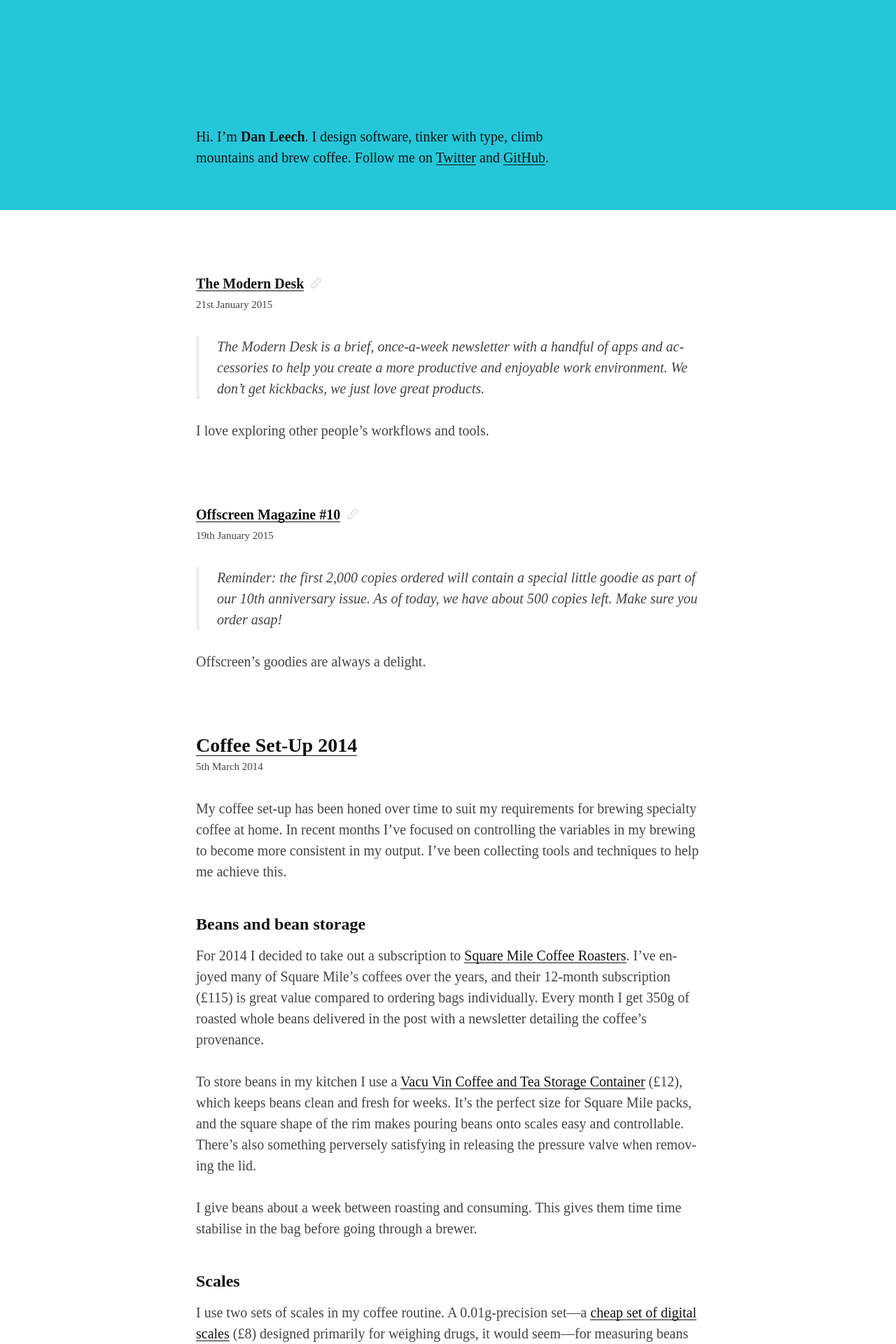
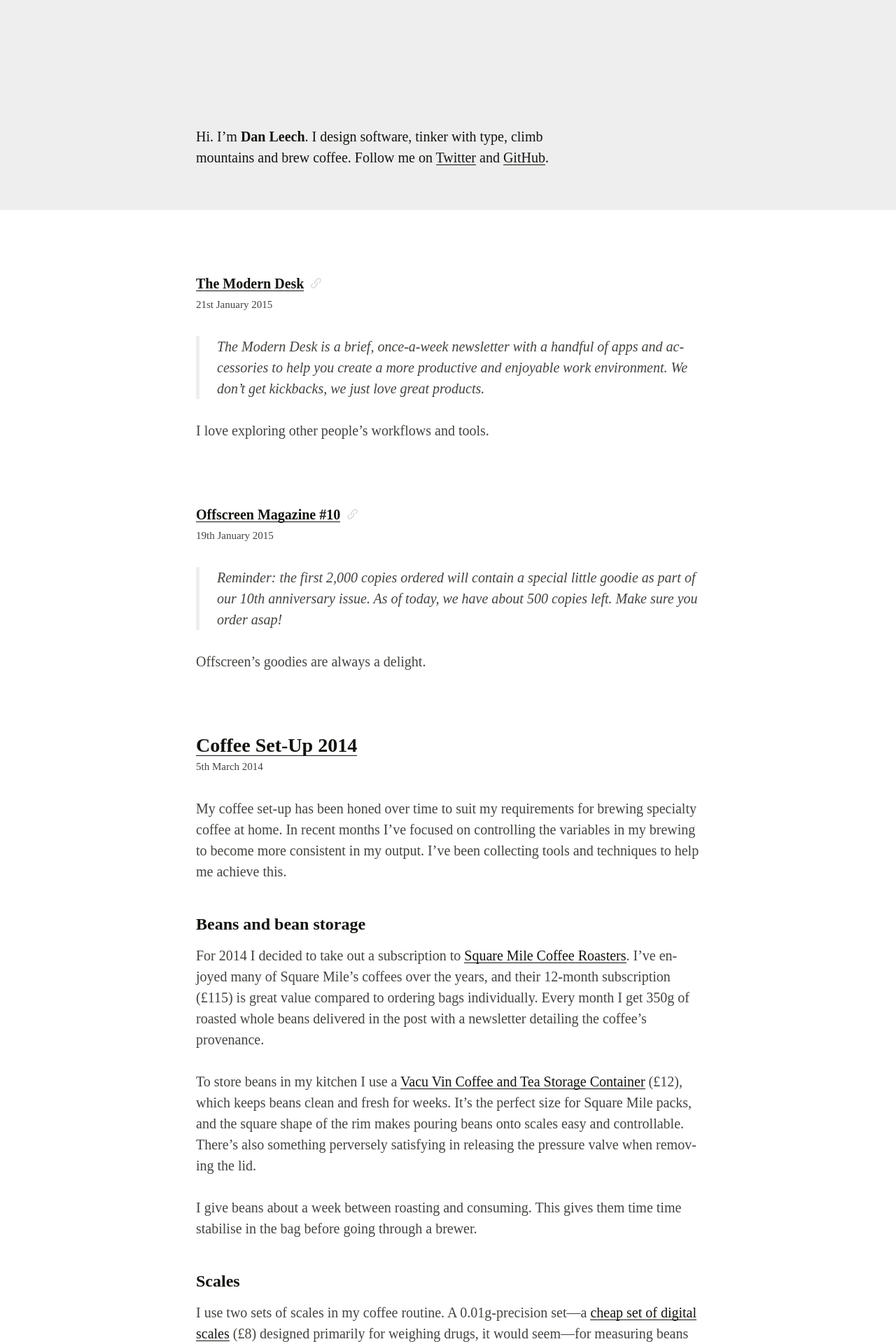
Before and after one commit to danleech/danleech.com, a Jekyll site: the page built from index.md, in a window 1280 px wide. Shown: the top 1920 px of the page at 70% size. Built offline with Jekyll 4.4.1, drawn with Linux system fonts in a browser that asks for light colours; some web fonts are replaced; Markdown is read by kramdown in place of the engine named in the settings.

Commit message:
Changed header back to grey

```diff
--- a/_includes/header.html
+++ b/_includes/header.html
@@ -9,7 +9,7 @@
     <meta name="author" content="{{ site.author }}">
     <meta name="description" content="{{ site.description }}">
     <link rel="stylesheet" href="//cloud.typography.com/7437472/747866/css/fonts.css">
-    <link rel="stylesheet" href="/css/main8.css">
+    <link rel="stylesheet" href="/css/main9.css">
     <link rel="alternate" type="application/rss+xml" title="{{ site.name }}" href="http://danleech.com/feed/">
 </head>
 
--- a/css/main8.scss
+++ b/css/main9.scss
@@ -196,7 +196,7 @@
 
 .site-header {
     padding: 3rem 0;
-    background: $blue;
+    background: $grey;
     color: $black;
     a {
         &:focus, &:hover {
```
